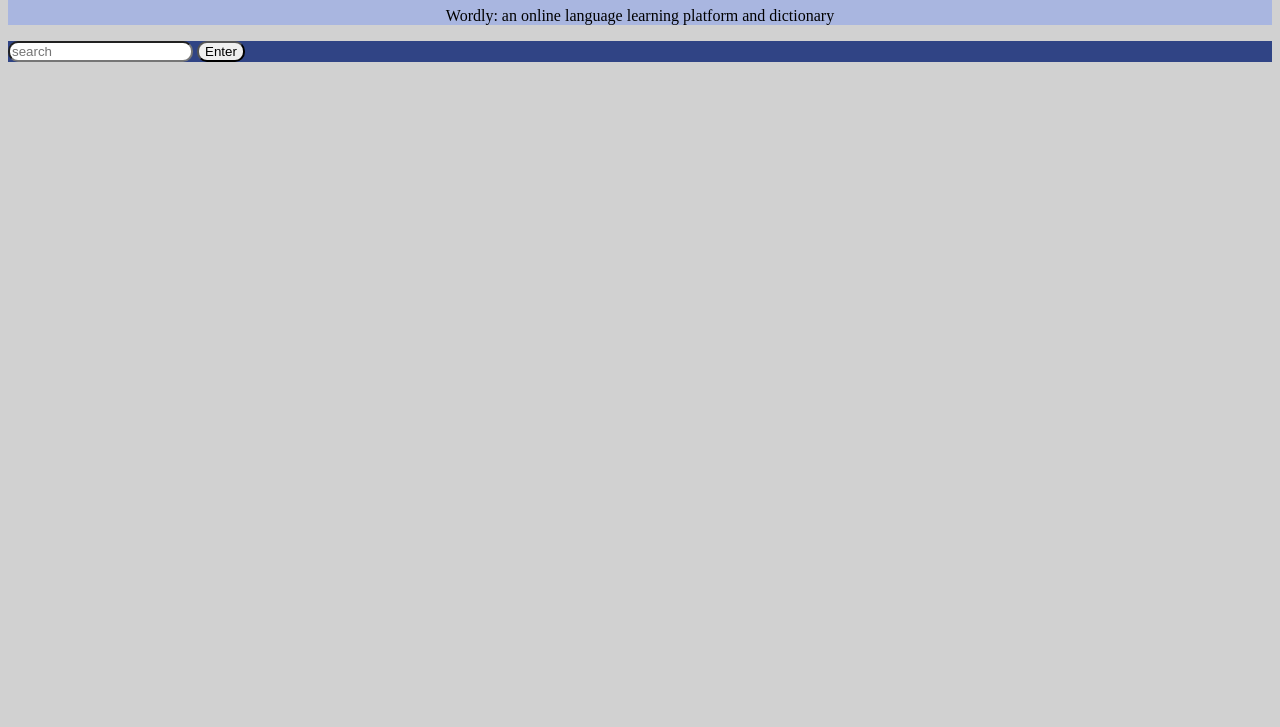
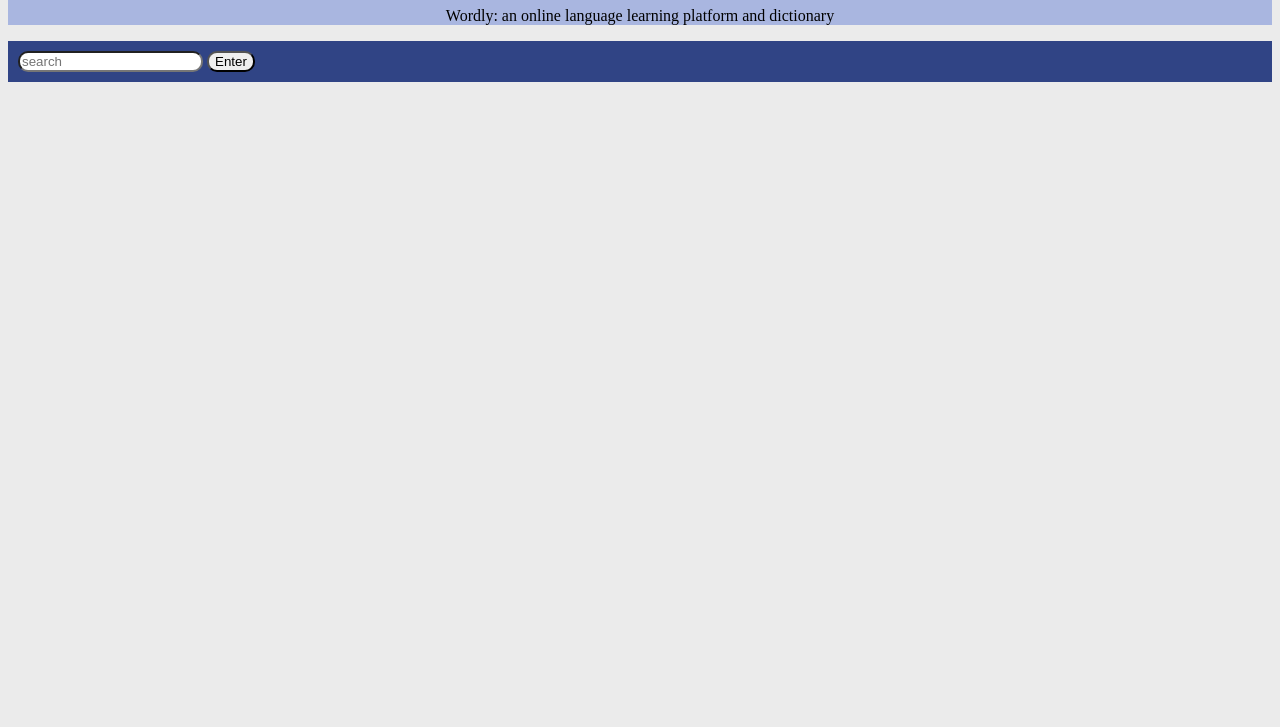
Before and after one commit to sanjam00/summative-lab-SPA-wordly, a plain HTML site: page index.html in a window 1280 px wide. Shown: the part 73-800 px from the top of the page. Drawn offline with Linux system fonts and the light colour scheme.

Commit message:
Refactor CSS styles for header and form elements
Updated styles for header, form, and body elements, including added borders and padding.

```diff
--- a/style.css
+++ b/style.css
@@ -2,6 +2,7 @@
 header {
     background-color: #A9B6E0;
     text-align: center;
+    border: 100%
 }
 
 h1 {
@@ -14,6 +15,9 @@
 #form {
     /* add margin like a nav-bar;  */
     background-color: #304485;
+    border: 100%;
+    padding: 10px;
+    alignment: center;
     /*add padding/border; make it touch the bottom of the header color bar; alignment center*/
 }
 
@@ -28,5 +32,5 @@
 }
 
 body{
-    background-color: #D1D1D1;
+    background-color: #EBEBEB;
 }
```
